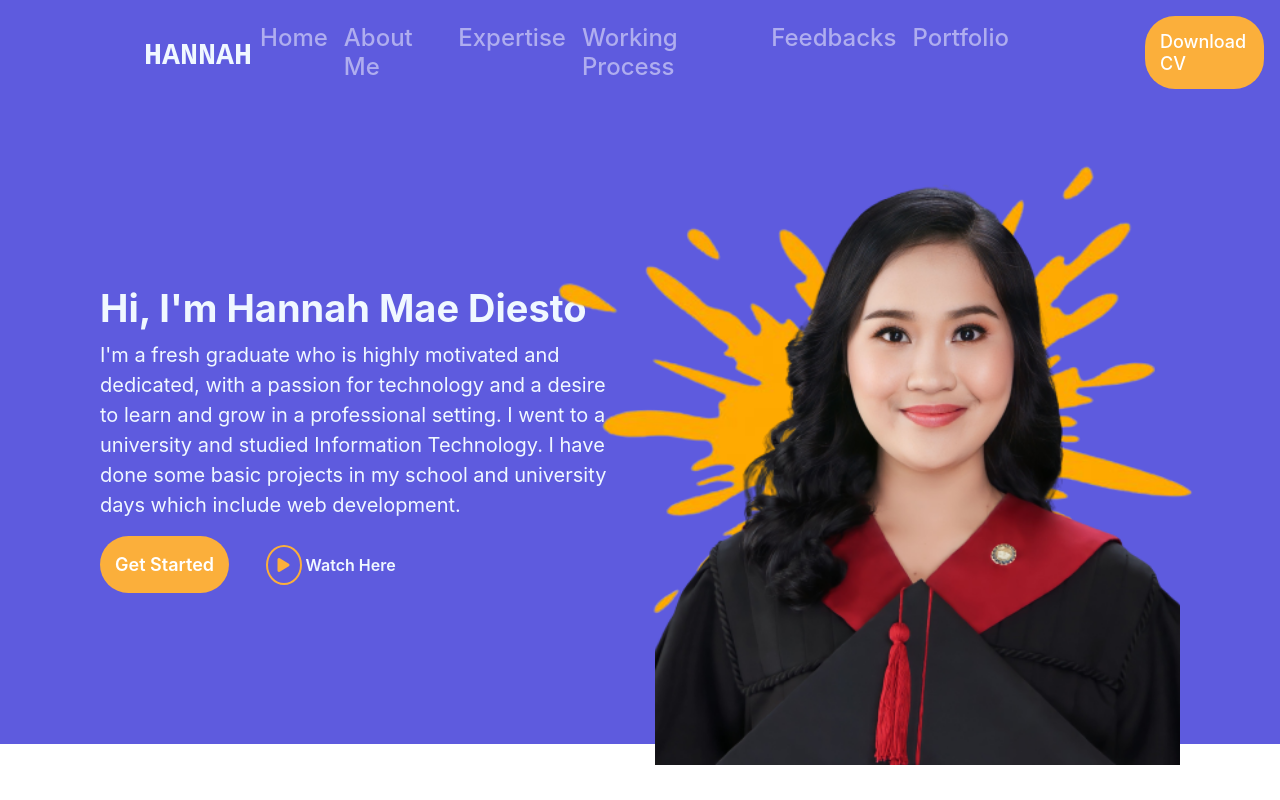
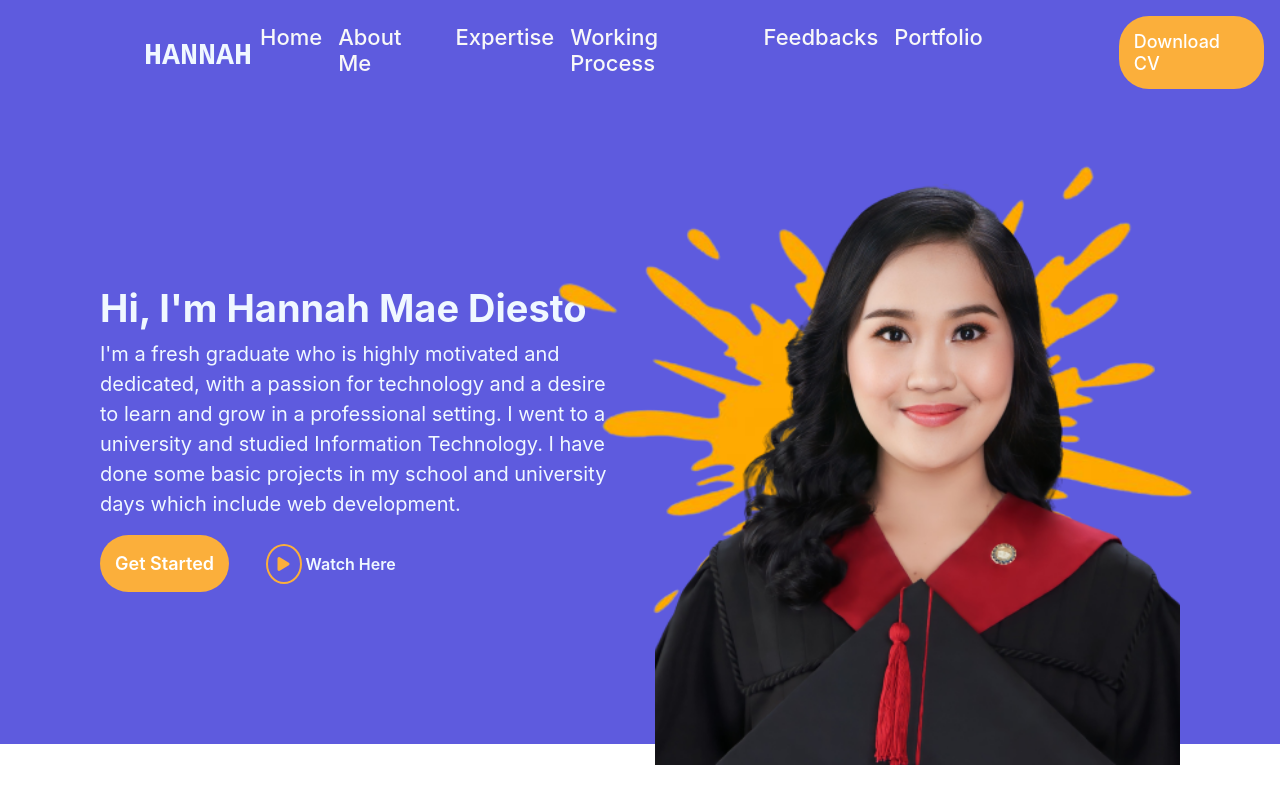
Before and after one commit to Nanacutieee/Online-Portfolio, a plain HTML site: page indeex.html in a window 1280 px wide. Shown: the top 800 px of the page. Drawn offline with nearby package versions, Linux system fonts and the light colour scheme.

Commit message:
Update indeex.html

```diff
--- a/indeex.html
+++ b/indeex.html
@@ -25,22 +25,22 @@
 
                 <ul class="navbar-nav "> <!-- Use 'ml-auto' to align the nav items to the right -->
                   <li class="nav-item">
-                    <a class="nav-link" href="#Home">Home</a>
+                    <a  style="font-size:22px; color:#f8f8f8;" class="nav-link" href="#Home">Home</a>
                   </li>
                   <li class="nav-item">
-                    <a class="nav-link" href="#about">About Me</a>
+                    <a   style="font-size:22px; color:#f8f8f8;" class="nav-link" href="#about">About Me</a>
                   </li>
                   <li class="nav-item">
-                    <a class="nav-link" href="#expertise">Expertise</a>
+                    <a   style="font-size:22px; color:#f8f8f8;" class="nav-link" href="#expertise">Expertise</a>
                   </li>
                   <li class="nav-item">
-                    <a class="nav-link" href="#workingprocess">Working Process</a>
+                    <a   style="font-size:22px; color:#f8f8f8;" class="nav-link" href="#workingprocess">Working Process</a>
                   </li>
                   <li class="nav-item">
-                    <a class="nav-link" href="#feedbacks">Feedbacks</a>
+                    <a  style="font-size:22px; color:#f8f8f8;" class="nav-link" href="#feedbacks">Feedbacks</a>
                   </li>
                   <li class="nav-item">
-                    <a class="nav-link" href="#portfolio">Portfolio</a>
+                    <a  style="font-size:22px; color:#f8f8f8;" class="nav-link" href="#portfolio">Portfolio</a>
                   </li>
                   <li class="nav-itembtn">
                     <a class="button" href="">Download CV</a>
```
